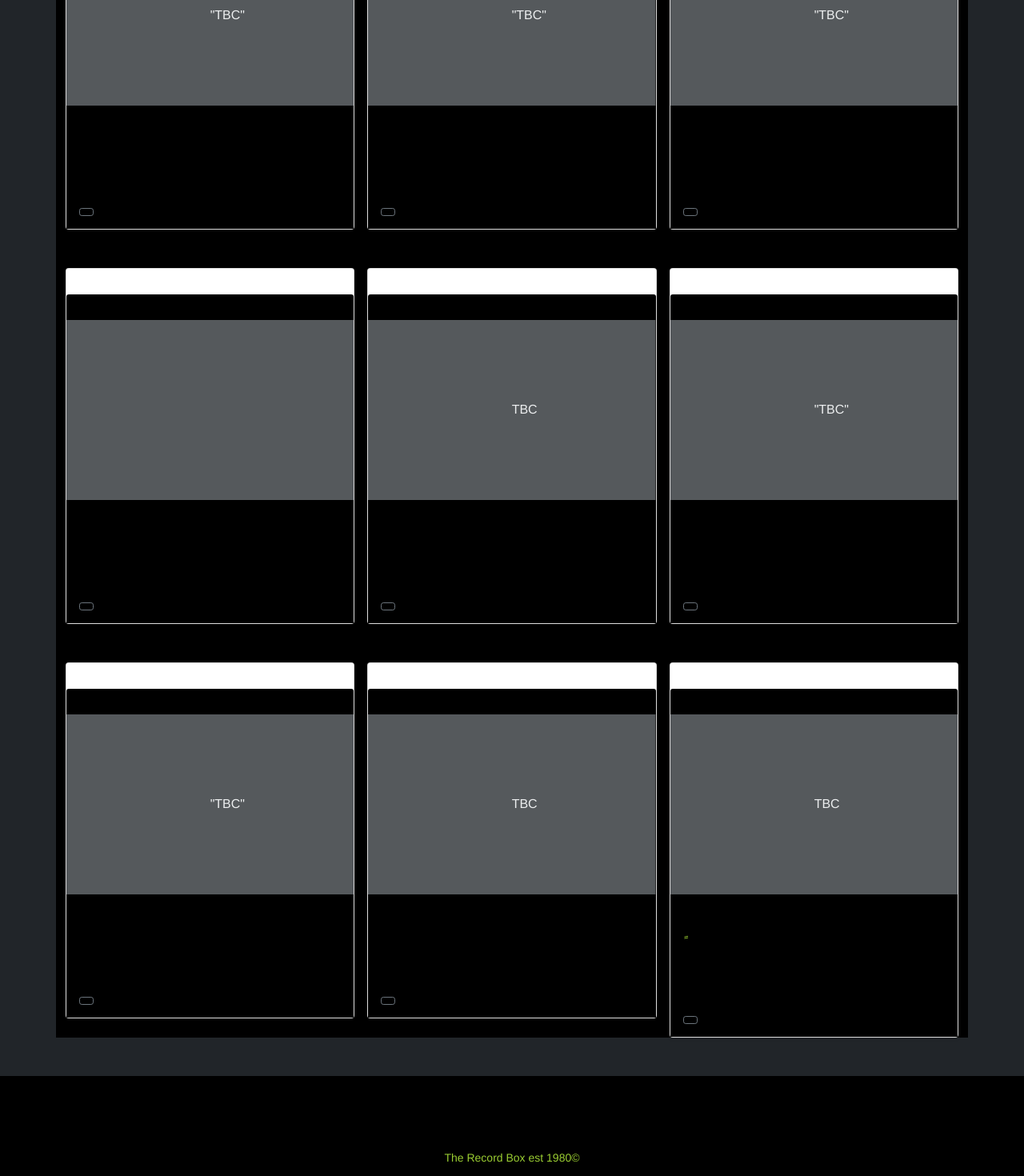
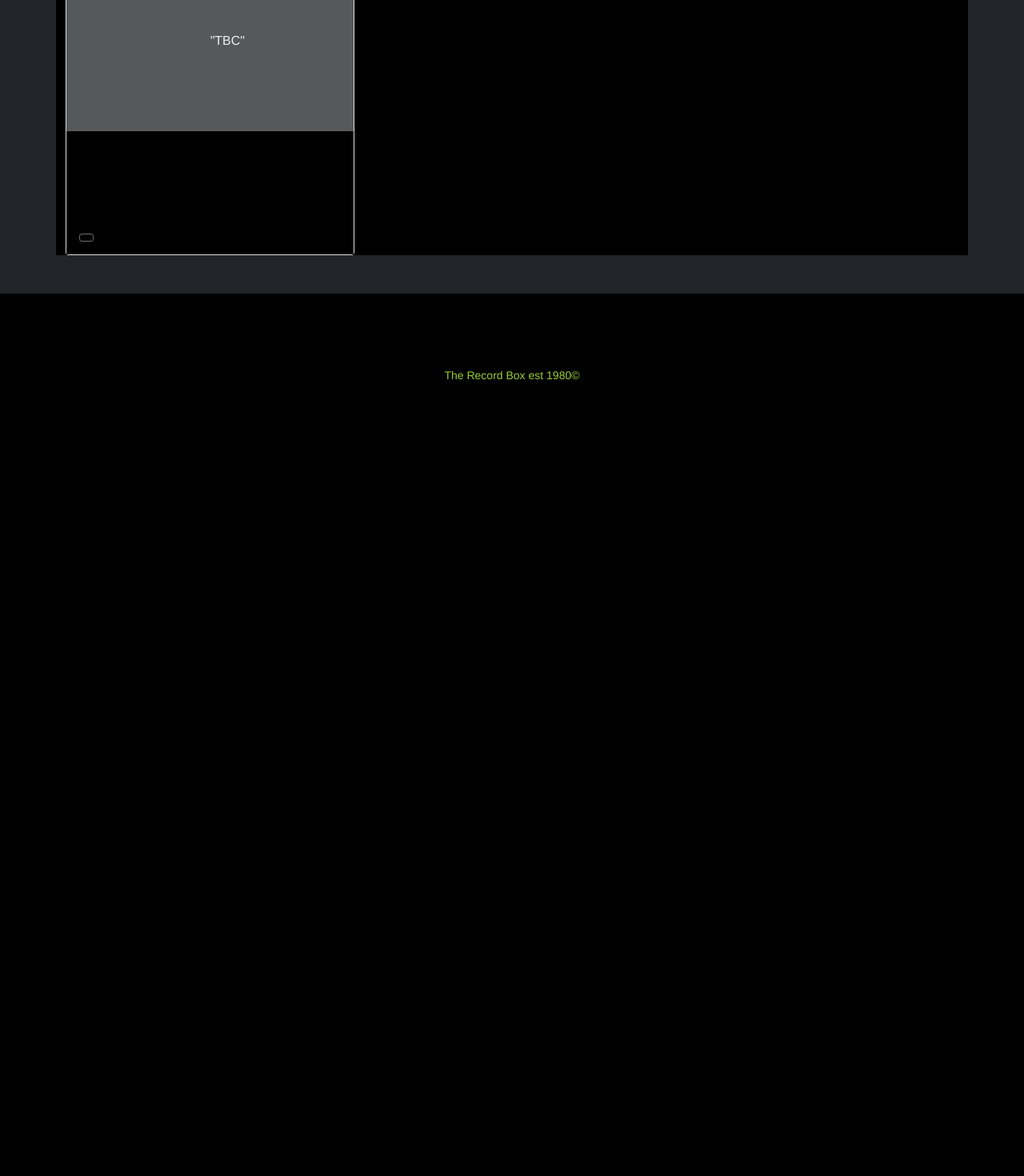
Before and after one commit to JoeWaters1980/RecordSite, an Angular app in the folder The-Record-Box/: page /#/Home in a window 1280 px wide. Shown: the part 1820-3290 px from the top of the page at 80% size. After the commit the page ends 2316 px from the top, so only its background shows below. Built offline with nearby package versions, Linux system fonts and the light colour scheme.

Commit message:
cart added

```diff
--- a/The-Record-Box/src/app/Components/checkout/checkout.component.ts
+++ b/The-Record-Box/src/app/Components/checkout/checkout.component.ts
@@ -6,7 +6,7 @@ import { Component, OnInit } from '@angular/core';
   styleUrls: ['./checkout.component.css']
 })
 export class CheckoutComponent implements OnInit {
-
+  title = "checkout";
   constructor() { }
 
   ngOnInit(): void {
--- a/The-Record-Box/src/app/Components/home/home.component.html
+++ b/The-Record-Box/src/app/Components/home/home.component.html
@@ -1,3 +1,4 @@
+<body>
 <div class="album py-5 bg-dark">
   <div class="container">
     <h3>{{title}}</h3>
@@ -23,174 +24,7 @@
           </div>
         </div>
       </div>
-      <div class="col">
-        <div class="card shadow-sm">
-          <svg class="bd-placeholder-img card-img-top" width="100%" height="225" xmlns="http://www.w3.org/2000/svg"
-            role="img" aria-label="Placeholder: " preserveAspectRatio="xMidYMid slice" focusable="false">
-            <title>Placeholder</title>
-            <rect width="100%" height="100%" fill="#55595c"></rect><text x="50%" y="50%" fill="#eceeef"
-              dy=".3em">"TBC"</text>
-          </svg>
-
-          <div class="card-body">
-            <p class="card-text"></p>
-            <div class="d-flex justify-content-between align-items-center">
-              <div class="btn-group">
-                <button type="button" class="btn btn-sm btn-outline-secondary"></button>
-
-              </div>
-              <small class="text-muted"></small>
-            </div>
-          </div>
-        </div>
-      </div>
-      <div class="col">
-        <div class="card shadow-sm">
-          <svg class="bd-placeholder-img card-img-top" width="100%" height="225" xmlns="http://www.w3.org/2000/svg"
-            role="img" aria-label="Placeholder: " preserveAspectRatio="xMidYMid slice" focusable="false">
-            <title>Placeholder</title>
-            <rect width="100%" height="100%" fill="#55595c"></rect><text x="50%" y="50%" fill="#eceeef"
-              dy=".3em">"TBC"</text>
-          </svg>
-
-          <div class="card-body">
-            <p class="card-text"></p>
-            <div class="d-flex justify-content-between align-items-center">
-              <div class="btn-group">
-                <button type="button" class="btn btn-sm btn-outline-secondary"></button>
-              </div>
-              <small class="text-muted"></small>
-            </div>
-          </div>
-        </div>
-      </div>
-
-      <div class="col">
-        <div class="card shadow-sm">
-          <svg class="bd-placeholder-img card-img-top" width="100%" height="225" xmlns="http://www.w3.org/2000/svg"
-            role="img" aria-label="Placeholder: " preserveAspectRatio="xMidYMid slice" focusable="false">
-            <title>Placeholder</title>
-            <rect width="100%" height="100%" fill="#55595c"></rect><text x="50%" y="50%" fill="#eceeef"
-              dy=".3em"></text>
-          </svg>
-
-          <div class="card-body">
-            <p class="card-text"></p>
-            <div class="d-flex justify-content-between align-items-center">
-              <div class="btn-group">
-                <button type="button" class="btn btn-sm btn-outline-secondary"></button>
-
-              </div>
-              <small class="text-muted"></small>
-            </div>
-          </div>
-        </div>
-      </div>
-      <div class="col">
-        <div class="card shadow-sm">
-          <svg class="bd-placeholder-img card-img-top" width="100%" height="225" xmlns="http://www.w3.org/2000/svg"
-            role="img" aria-label="Placeholder: " preserveAspectRatio="xMidYMid slice" focusable="false">
-            <title>Placeholder</title>
-            <rect width="100%" height="100%" fill="#55595c"></rect><text x="50%" y="50%" fill="#eceeef"
-              dy=".3em">TBC</text>
-          </svg>
-
-          <div class="card-body">
-            <p class="card-text"></p>
-            <div class="d-flex justify-content-between align-items-center">
-              <div class="btn-group">
-                <button type="button" class="btn btn-sm btn-outline-secondary"></button>
-
-              </div>
-              <small class="text-muted"></small>
-            </div>
-          </div>
-        </div>
-      </div>
-      <div class="col">
-        <div class="card shadow-sm">
-          <svg class="bd-placeholder-img card-img-top" width="100%" height="225" xmlns="http://www.w3.org/2000/svg"
-            role="img" aria-label="Placeholder: صورة مصغرة" preserveAspectRatio="xMidYMid slice" focusable="false">
-            <title>Placeholder</title>
-            <rect width="100%" height="100%" fill="#55595c"></rect><text x="50%" y="50%" fill="#eceeef"
-              dy=".3em">"TBC"</text>
-          </svg>
-
-          <div class="card-body">
-            <p class="card-text"></p>
-            <div class="d-flex justify-content-between align-items-center">
-              <div class="btn-group">
-                <button type="button" class="btn btn-sm btn-outline-secondary"></button>
-
-              </div>
-              <small class="text-muted"></small>
-            </div>
-          </div>
-        </div>
-      </div>
-
-      <div class="col">
-        <div class="card shadow-sm">
-          <svg class="bd-placeholder-img card-img-top" width="100%" height="225" xmlns="http://www.w3.org/2000/svg"
-            role="img" aria-label="Placeholder: صورة مصغرة" preserveAspectRatio="xMidYMid slice" focusable="false">
-            <title>Placeholder</title>
-            <rect width="100%" height="100%" fill="#55595c"></rect><text x="50%" y="50%" fill="#eceeef"
-              dy=".3em">"TBC"</text>
-          </svg>
-
-          <div class="card-body">
-            <p class="card-text"></p>
-            <div class="d-flex justify-content-between align-items-center">
-              <div class="btn-group">
-                <button type="button" class="btn btn-sm btn-outline-secondary"></button>
-
-              </div>
-              <small class="text-muted"></small>
-            </div>
-          </div>
-        </div>
-      </div>
-      <div class="col">
-        <div class="card shadow-sm">
-          <svg class="bd-placeholder-img card-img-top" width="100%" height="225" xmlns="http://www.w3.org/2000/svg"
-            role="img" aria-label="Placeholder: " preserveAspectRatio="xMidYMid slice" focusable="false">
-            <title>Placeholder</title>
-            <rect width="100%" height="100%" fill="#55595c"></rect><text x="50%" y="50%" fill="#eceeef"
-              dy=".3em">TBC</text>
-          </svg>
-
-          <div class="card-body">
-            <p class="card-text"></p>
-            <div class="d-flex justify-content-between align-items-center">
-              <div class="btn-group">
-                <button type="button" class="btn btn-sm btn-outline-secondary"></button>
-
-              </div>
-              <small class="text-muted"></small>
-            </div>
-          </div>
-        </div>
-      </div>
-      <div class="col">
-        <div class="card shadow-sm">
-          <svg class="bd-placeholder-img card-img-top" width="100%" height="225" xmlns="http://www.w3.org/2000/svg"
-            role="img" aria-label="Placeholder: " preserveAspectRatio="xMidYMid slice" focusable="false">
-            <title>Placeholder</title>
-            <rect width="100%" height="100%" fill="#55595c"></rect><text x="50%" y="50%" fill="#eceeef"
-              dy=".3em">TBC</text>
-          </svg>
-
-          <div class="card-body">
-            <p class="card-text">ً</p>
-            <div class="d-flex justify-content-between align-items-center">
-              <div class="btn-group">
-                <button type="button" class="btn btn-sm btn-outline-secondary"></button>
-              </div>
-              <small class="text-muted"></small>
-            </div>
-          </div>
-        </div>
-      </div>
-    </div>
+   </div>
   </div>
 </div>
+</body>
--- a/The-Record-Box/src/app/Components/login/login.component.html
+++ b/The-Record-Box/src/app/Components/login/login.component.html
@@ -1,3 +1,4 @@
+<body>
 <div class="container">
 <h1>{{title}}</h1>
 <form>
@@ -21,3 +22,4 @@
     <button class="w-100 btn btn-lg btn-primary" type="submit">Sign in</button>
   </form>
 </div>
+</body>
--- a/The-Record-Box/src/app/Components/nav/nav.component.html
+++ b/The-Record-Box/src/app/Components/nav/nav.component.html
@@ -8,6 +8,7 @@
       <button type="button" class="me-3 py-2 text-dark text-decoration-none" routerLink='/vinyl'>{{vinyl}}</button>
       <button type="button" class="me-3 py-2 text-dark text-decoration-none" routerLink='/access'>{{acce}}</button>
       <button type="button" class="me-3 py-2 text-dark text-decoration-none" routerLink='/Login'>{{login}}</button>
+      <button type="button" class="me-3 py-2 text-dark text-decoration-none" routerLink='/checkout'>{{checkout}}</button>
 
     </span>
 
--- a/The-Record-Box/src/app/Components/nav/nav.component.ts
+++ b/The-Record-Box/src/app/Components/nav/nav.component.ts
@@ -10,6 +10,7 @@ export class NavComponent implements OnInit {
   vinyl='Vinyl';
   acce='Accessories';
   login='Login';
+  checkout='Cart';
 
   constructor() { }
 
--- a/The-Record-Box/src/app/app.module.ts
+++ b/The-Record-Box/src/app/app.module.ts
@@ -10,7 +10,7 @@ import { AccessComponent } from './Components/access/access.component';
 import { LoginComponent } from './Components/login/login.component';
 import { Routes, RouterModule } from '@angular/router';
 import {vinylProducts} from '../data/vinylProducts';
-// import { CheckoutComponent } from './components/checkout/checkout.component';
+import { CheckoutComponent } from './Components/checkout/checkout.component';
 
 
 /* Adding the routes for navigation */
@@ -20,6 +20,7 @@ const routes: Routes = [
   { path: 'Login', component: LoginComponent },
   { path: 'access', component: AccessComponent },
   { path: 'vinyl', component: VinylComponent },
+  { path: 'checkout', component: CheckoutComponent}
 
 ];
 
@@ -33,8 +34,7 @@ const routes: Routes = [
     VinylComponent,
     AccessComponent,
     LoginComponent,
-    // vinylProducts,
-    // CheckoutComponent
+    CheckoutComponent
   ],
   imports: [
     BrowserModule,
```
Also changed, not shown: The-Record-Box/src/app/Components/checkout/checkout.component.html (+33 -1 lines).
